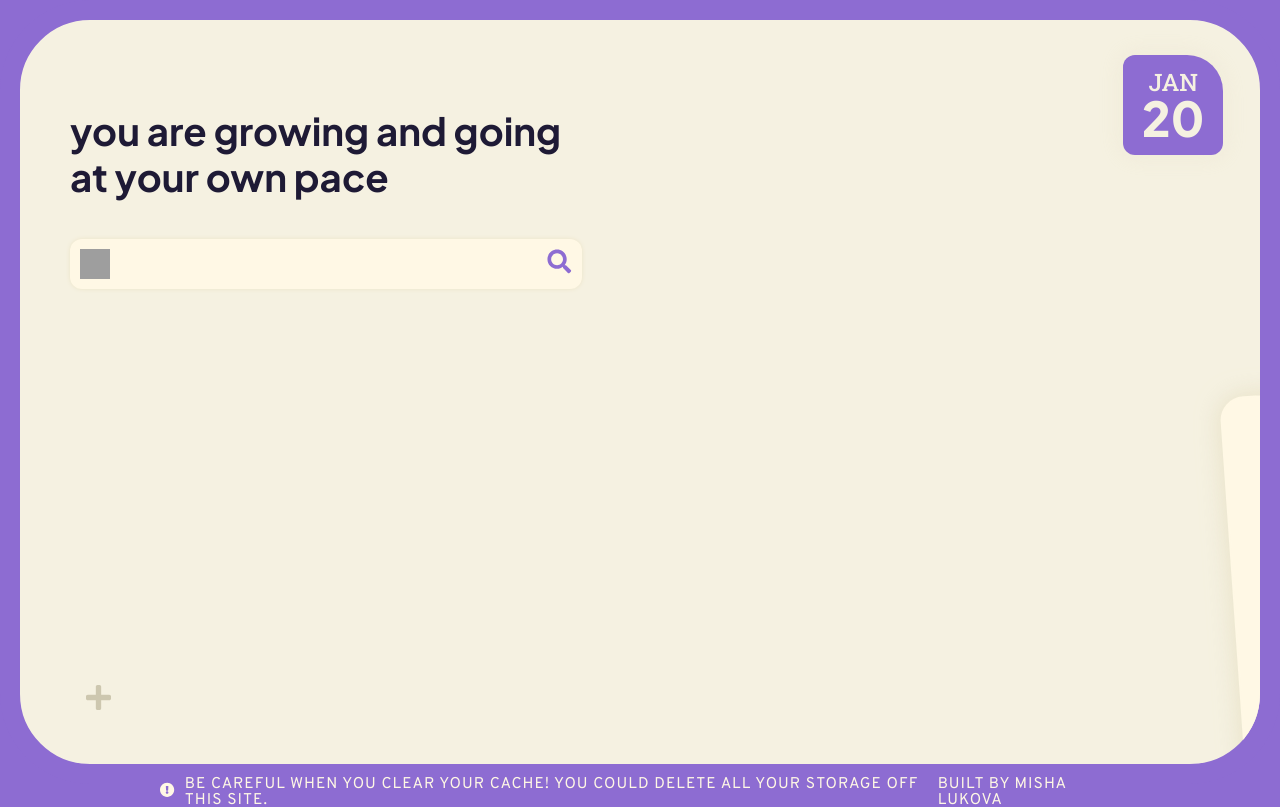
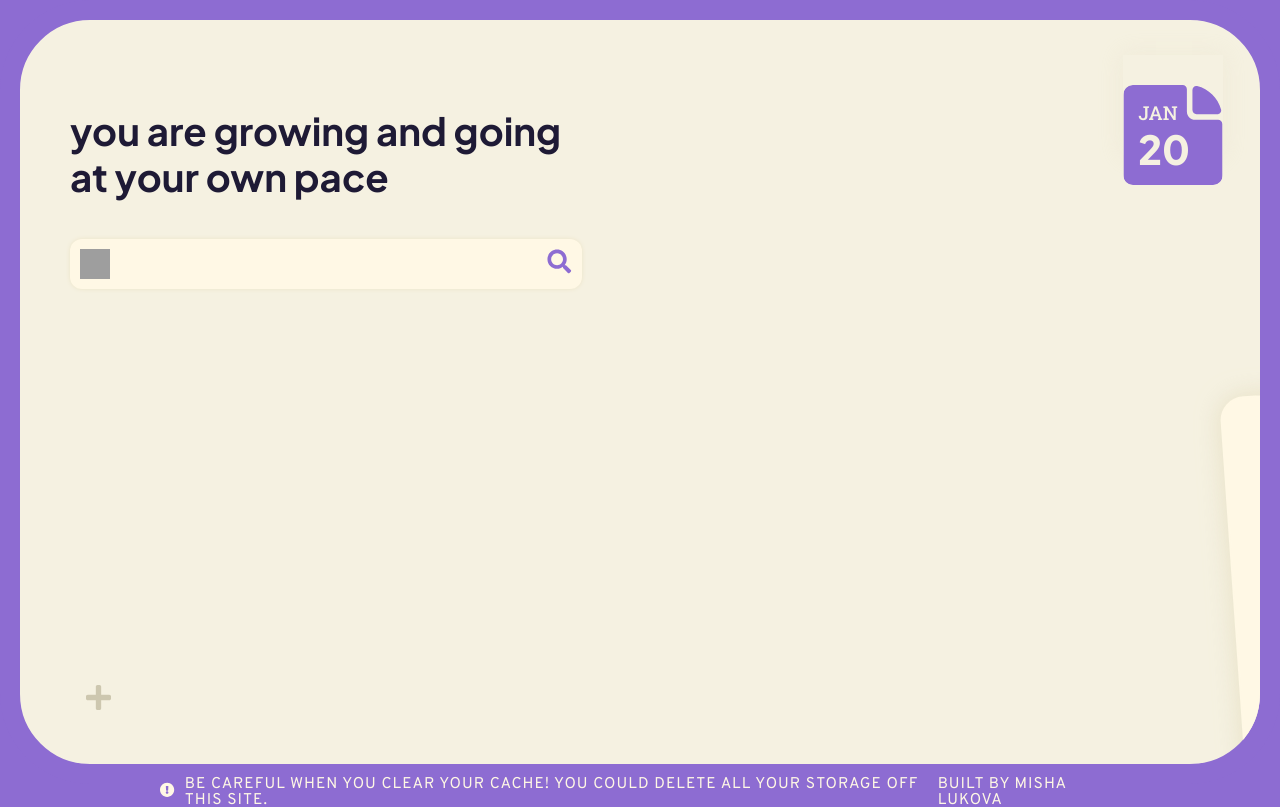
Before and after one commit to mishakov7/browserhome, a Next.js app: page / in a window 1280 px wide. Shown: the top 807 px of the page. Built offline with nearby package versions, Linux system fonts and the light colour scheme; grey boxes are pictures that could not be loaded.

Commit message:
Added highlight/indicators for each feature

```diff
--- a/src/app/css/browserhome.css
+++ b/src/app/css/browserhome.css
@@ -79,9 +79,6 @@ input[type=text] {
   padding: 30px 0;
   display: flex;
   flex-direction: column;
-  align-items: center;
-  justify-content: center;
-  border-radius: 12px 36px 12px 12px;
   width: 100px;
   height: 100px;
   position: absolute;
@@ -91,20 +88,30 @@ input[type=text] {
   cursor: pointer;
 }
 
+.sticky-date {
+  position: absolute;
+  width: 100%;
+  height: 100%;
+  z-index: -1;
+  border-radius: 10px;
+}
+
 .date span:first-of-type {
   font-family: "Roboto Slab";
-  font-size: 1.5em;
+  font-size: 1.2em;
   font-weight: 400;
   text-transform: uppercase;
   color: var(--base-bg);
+  padding: 15px 15px 0 15px;
 }
 
 .date span:last-of-type {
   font-family: "Plus Jakarta";
-  font-size: 3em;
+  font-size: 2.5em;
   font-weight: 800;
   color: var(--base-bg);
   margin: 10px 0;
+  padding: 0 15px 15px 15px;
 }
 
 .stickies-wrapper {
@@ -298,7 +305,7 @@ input[type=text] {
   display: none;
   flex-direction: column;
   position: absolute;
-  bottom: -40px;
+  bottom: -75px;
   left: -40px;
   width: 100%;
 }
@@ -309,6 +316,10 @@ input[type=text] {
   padding: 8px;
   border-radius: 12px;
   max-width: 30px;
+}
+
+.stickies-wrapper .buttons-container button path {
+  fill: #FFF !important;
 }
 
 .stickies-wrapper .buttons-container button:hover {
--- a/src/app/css/sass/stickies.scss
+++ b/src/app/css/sass/stickies.scss
@@ -23,9 +23,7 @@
     padding: 30px 0;
     display: flex;
     flex-direction: column;
-    align-items: center;
-    justify-content: center;
-    border-radius: 12px 36px 12px 12px;
+    // border-radius: 12px 36px 12px 12px;
     width: 100px;
     height: 100px;
     position: absolute;
@@ -35,20 +33,30 @@
     cursor: pointer;
   }
 
+  .sticky-date {
+    position: absolute;
+    width: 100%;
+    height: 100%;
+    z-index: -1;
+    border-radius: 10px;
+  }
+
   .date span:first-of-type {
     font-family: "Roboto Slab";
-    font-size: 1.5em;
+    font-size: 1.2em;
     font-weight: 400;
     text-transform: uppercase;
     color: var(--base-bg);
+    padding: 15px 15px 0 15px;
   }
 
   .date span:last-of-type {
     font-family: "Plus Jakarta";
-    font-size: 3em;
+    font-size: 2.5em;
     font-weight: 800;
     color: var(--base-bg);
     margin: 10px 0;
+    padding: 0 15px 15px 15px;
   }
 
   .stickies-wrapper {
@@ -242,7 +250,7 @@
     display: none;
     flex-direction: column;
     position: absolute;
-    bottom: -40px;
+    bottom: -75px;
     left: -40px;
     width: 100%;
   }
@@ -253,6 +261,10 @@
     padding: 8px;
     border-radius: 12px;
     max-width: 30px;
+  }
+
+  .stickies-wrapper .buttons-container button path {
+    fill: #FFF!important;
   }
 
   .stickies-wrapper .buttons-container button:hover {
--- a/src/app/globals.css
+++ b/src/app/globals.css
@@ -696,3 +696,20 @@ button {
 .color-button:hover svg {
   animation: turn-palette 0.6s;
 }
+
+@keyframes show-highlight {
+  0% {
+    box-shadow: 0px 0px 20px 2px rgb(255, 255, 255, 0);
+    background: rgb(255, 255, 255, 0);
+  } 5% {
+    box-shadow: 0px 0px 50px 20px rgb(var(--accent2));
+    background: rgb(var(--accent2), 0.75);
+  } 100% {
+    box-shadow: 0px 0px 20px 2px rgb(255, 255, 255, 0);
+    background: rgb(255, 255, 255, 0);
+  }
+}
+
+.highlight {
+  animation: show-highlight 3s;
+}
--- a/src/app/page.tsx
+++ b/src/app/page.tsx
@@ -1,3 +1,4 @@
+"use client";
 import React, { useState, useEffect, useRef } from 'react';
 import Head from 'next/head'
 
@@ -10,6 +11,25 @@ import Bookmarks from '@/components/bookmarks';
 export default function Home() {
 
   // const [drawer, setDrawer] = useState();
+  const searchRef = useRef(null);
+  const bookmarkRef = useRef(null);
+  const listRef = useRef(null);
+  const dateRef = useRef(null);
+
+  const clickFeature = (ref: any) => {
+    window.scrollTo({top: 0, behavior: "smooth"});
+    ref.current.click();
+  }
+
+  const highlightFeature = (ref: any) => {
+    window.scrollTo({top: 0, behavior: "smooth"});
+    console.log(ref);
+    ref.current.classList.add("highlight");
+
+    setTimeout(() => {
+      ref.current.classList.remove("highlight");
+    }, 2000);
+  }
 
   return (
     <>
@@ -29,12 +49,12 @@ export default function Home() {
         <div id="main-wrapper">
 
           <div className='col feature-group'>
-            <Search />
-            <Stickies />
-            <ToDoLists />
+            <Search summonRef={searchRef} />
+            <Stickies summonRef={dateRef} />
+            <ToDoLists summonRef={listRef} />
           </div>
 
-          <Bookmarks />
+          <Bookmarks summonRef={bookmarkRef} />
 
         </div>
       </div>
@@ -43,11 +63,11 @@ export default function Home() {
             <p><svg width="16" height="16" viewBox="0 0 25 25" fill="none" xmlns="http://www.w3.org/2000/svg"><path d="M24.2188 12.1094C24.2188 18.7987 18.7967 24.2188 12.1094 24.2188C5.42202 24.2188 0 18.7987 0 12.1094C0 5.42397 5.42202 0 12.1094 0C18.7967 0 24.2188 5.42397 24.2188 12.1094ZM12.1094 14.5508C10.8689 14.5508 9.86328 15.5564 9.86328 16.7969C9.86328 18.0374 10.8689 19.043 12.1094 19.043C13.3499 19.043 14.3555 18.0374 14.3555 16.7969C14.3555 15.5564 13.3499 14.5508 12.1094 14.5508ZM9.9769 6.47725L10.3391 13.1179C10.3561 13.4286 10.613 13.6719 10.9242 13.6719H13.2946C13.6058 13.6719 13.8627 13.4286 13.8796 13.1179L14.2418 6.47725C14.2602 6.1416 13.9929 5.85938 13.6568 5.85938H10.5619C10.2258 5.85938 9.95859 6.1416 9.9769 6.47725Z" fill="#FFF8E5"/></svg>Be careful when you clear your cache! You could delete all your storage off this site.</p>
             <h4>Homebase</h4>
             <ul>
-              <li>Change your search settings</li>
-              <li>Create a list</li>
-              <li>Create a note</li>
-              <li>Create a polaroid</li>
-              <li>Create a bookmark</li>
+              <li onClick={() => clickFeature(searchRef)}>Change your search settings</li>
+              <li onClick={() => clickFeature(bookmarkRef)}>Create a bookmark</li>
+              <li onClick={() => clickFeature(listRef)}>Create a list</li>
+              <li onClick={() => highlightFeature(dateRef)}>Create a note</li>
+              <li onClick={() => highlightFeature(dateRef)}>Create a polaroid</li>
             </ul>
           </div>
 
--- a/src/components/bookmarks.tsx
+++ b/src/components/bookmarks.tsx
@@ -3,7 +3,7 @@ import React, { useState, useEffect, useRef } from 'react';
 import Bookmark from './bookmark';
 import Creator from './creator';
 
-export default function Bookmarks() {
+export default function Bookmarks(props: any) {
 
   const [bookmarkList, setBookmarkList] = useState([]);
   const [showCreator, setCreator] = useState(false);
@@ -114,7 +114,7 @@ export default function Bookmarks() {
                 : null
             }
 
-            <button className='create-button' onClick={toggleCreator}>
+            <button ref={props.summonRef} className='create-button' onClick={toggleCreator}>
                 <svg width="25" height="25" viewBox="0 0 25 25" fill="none" xmlns="http://www.w3.org/2000/svg">
                     <path d="M23.2143 9.82143H15.1786V1.78571C15.1786 0.799665 14.3789 0 13.3929 0H11.6071C10.6211 0 9.82143 0.799665 9.82143 1.78571V9.82143H1.78571C0.799665 9.82143 0 10.6211 0 11.6071V13.3929C0 14.3789 0.799665 15.1786 1.78571 15.1786H9.82143V23.2143C9.82143 24.2003 10.6211 25 11.6071 25H13.3929C14.3789 25 15.1786 24.2003 15.1786 23.2143V15.1786H23.2143C24.2003 15.1786 25 14.3789 25 13.3929V11.6071C25 10.6211 24.2003 9.82143 23.2143 9.82143Z" fill="#CDC7AF"/>
                 </svg>
--- a/src/components/search.tsx
+++ b/src/components/search.tsx
@@ -6,7 +6,7 @@ import affirmations from  './affirmations';
 import silly from './silly';
 import inspirations from './inspirations';
 
-export default function Search() {
+export default function Search(props: any) {
 
   const google = 'https://www.google.com/search?q=';
   const duckduckgo = 'https://www.duckduckgo.com/?q=';
@@ -184,7 +184,7 @@ export default function Search() {
         <p className="search-query">{quoteSearch}</p>
         <div className="inputGroup">
 
-          <button onClick={toggleCreator} className={'se-icon se-icon-' + searchEngine.split(".")[1]}>
+          <button ref={props.summonRef} onClick={toggleCreator} className={'se-icon se-icon-' + searchEngine.split(".")[1]}>
           </button>
 
           <input type="text" onChange={e => setSearch(e.target.value)}/>
--- a/src/components/stickies.tsx
+++ b/src/components/stickies.tsx
@@ -6,7 +6,7 @@ import Note from './note';
 import { create } from 'domain';
 
 
-export default function Stickies() {
+export default function Stickies(props: any) {
   const defaultNote = [{
     "note": "Change my text!",
     "color": "accent" + randomIdx(0, 3),
@@ -138,9 +138,15 @@ export default function Stickies() {
     <>
     <div className='stickies-wrapper'>
 
-        <div className='date accent1-bg'>
+        <div className='date accent1-fill'>
+
+            <svg ref={props.summonRef} className='sticky-date' width="138" height="140" viewBox="0 0 138 140" fill="none" xmlns="http://www.w3.org/2000/svg">
+                <path d="M88.4366 6C88.4366 2.68629 85.7503 0 82.4366 0H12C5.37258 0 0 5.37475 0 12.0048V127.995C0 134.625 5.37258 140 12 140H126C132.627 140 138 134.625 138 127.995V54.6111C138 51.2974 135.314 48.6111 132 48.6111H100.099C93.6579 48.6111 88.4366 43.3878 88.4366 36.9444V6Z"/>
+                <path d="M136.31 34.1747C137.273 37.6519 134.453 40.8333 130.845 40.8333H102.042C98.8219 40.8333 96.2113 38.2217 96.2113 35V6.90347C96.2113 3.34534 99.3088 0.53776 102.759 1.40542C118.996 5.48797 131.852 18.0848 136.31 34.1747Z"/>
+            </svg>
+
             <span>{currentDate.toLocaleString('default', { month: 'short' })}</span>
-            <span>{currentDate.getDate()}</span>
+            <span>{currentDate.toLocaleString('default', { day: "2-digit" })}</span>
 
             <div className='buttons-container'>
                 {/* Create List */}
--- a/src/components/todolists.tsx
+++ b/src/components/todolists.tsx
@@ -4,7 +4,7 @@ import Creator from './creator';
 import List from './list';
 import EditList from './editlist';
 
-export default function ToDoLists() {
+export default function ToDoLists(props: any) {
 
   const [lists, setLists] = useState([]);
   const [isEditing, setEditing] = useState(false);
@@ -275,7 +275,7 @@ export default function ToDoLists() {
 
           <div className='creator-wrapper todo-creator-wrapper'>
 
-            <button onClick={toggleCreator} className='list-container'></button>
+            <button ref={props.summonRef} onClick={toggleCreator} className='list-container'></button>
 
             {
               showCreator ?
```
Also changed, not shown: public/images/sticky-date.svg (added), 1 other file (tests, documents, lock files or other folders).
